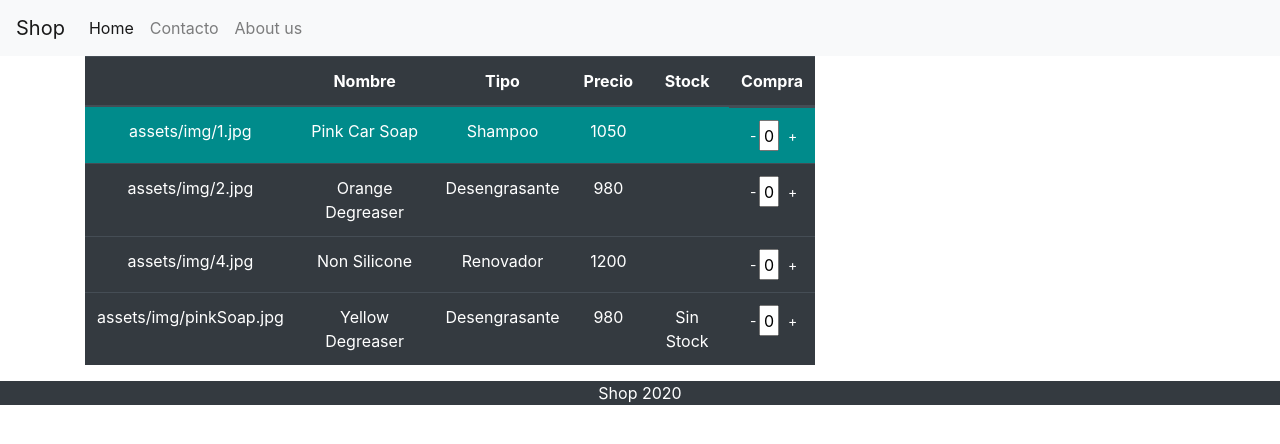
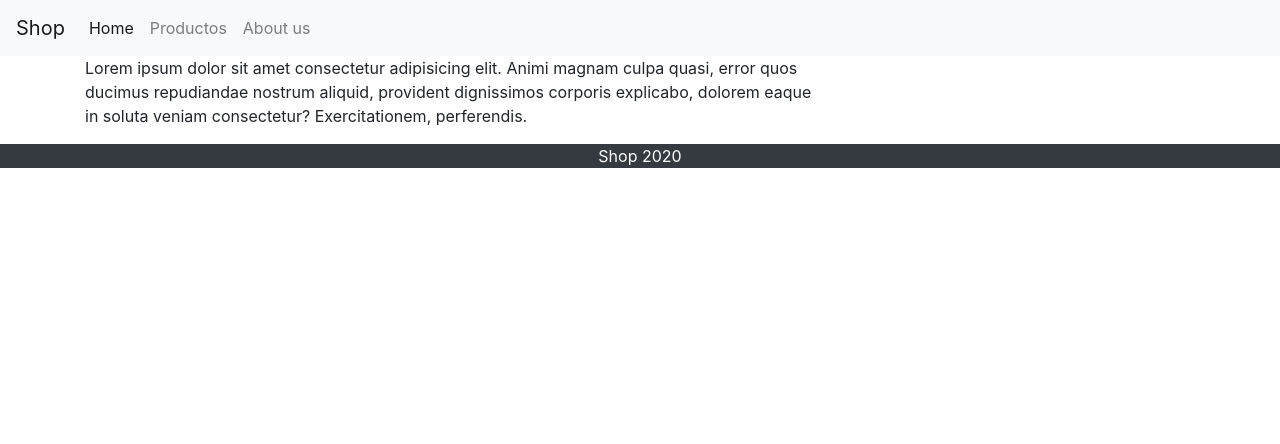
Before and after one commit to Tomepatricio/Semiario-angular-TPE, an Angular app: page /about in a window 1280 px wide. Shown: the top 444 px of the page. Built offline with nearby package versions, Linux system fonts and the light colour scheme.

Commit message:
create about component, and add Routes to proyect

```diff
--- a/angular.json
+++ b/angular.json
@@ -96,5 +96,8 @@
       }
     }
   },
-  "defaultProject": "demo"
+  "defaultProject": "demo",
+  "cli": {
+    "analytics": false
+  }
 }
--- a/src/app/app.component.html
+++ b/src/app/app.component.html
@@ -5,16 +5,18 @@
   </button>
   <div class="collapse navbar-collapse" id="navbarNavAltMarkup">
     <div class="navbar-nav">
-      <a class="nav-link active" href="#">Home <span class="sr-only">(current)</span></a>
-      <a class="nav-link" href="#">Contacto</a>
-      <a class="nav-link" href="#">About us</a>
+      <a class="nav-link active" [routerLink]="['/']">Home <span class="sr-only">(current)</span></a>
+      <a class="nav-link" [routerLink]="['/products']">Productos</a>
+      <a class="nav-link" [routerLink]="['/about']">About us</a>
     </div>
   </div>
 </nav>
 
 <div class="container">
   <div class="row">
-    <div class="col-8"><app-product-list></app-product-list></div>
+    <div class="col-8">
+      <router-outlet></router-outlet>
+    </div>
     <div class="col-4"></div>
   </div>
 </div>
--- a/src/app/app.module.ts
+++ b/src/app/app.module.ts
@@ -4,10 +4,12 @@ import { FormsModule } from "@angular/forms";
 
 import { AppComponent } from "./app.component";
 import { ProductListComponent } from "./product-list/product-list.component";
+import { ProductAboutComponent } from './product-about/product-about.component';
+import { AppRoutingModule } from "./app-routing.modules";
 
 @NgModule({
-  declarations: [AppComponent, ProductListComponent],
-  imports: [BrowserModule, FormsModule],
+  declarations: [AppComponent, ProductListComponent, ProductAboutComponent],
+  imports: [BrowserModule,AppRoutingModule, FormsModule],
   providers: [],
   bootstrap: [AppComponent]
 })
--- /dev/null
+++ b/src/app/product-about/product-about.component.html
@@ -0,0 +1 @@
+<p>Lorem ipsum dolor sit amet consectetur adipisicing elit. Animi magnam culpa quasi, error quos ducimus repudiandae nostrum aliquid, provident dignissimos corporis explicabo, dolorem eaque in soluta veniam consectetur? Exercitationem, perferendis.</p>
--- /dev/null
+++ b/src/app/product-about/product-about.component.ts
@@ -0,0 +1,15 @@
+import { Component, OnInit } from '@angular/core';
+
+@Component({
+  selector: 'app-product-about',
+  templateUrl: './product-about.component.html',
+  styleUrls: ['./product-about.component.css']
+})
+export class ProductAboutComponent implements OnInit {
+
+  constructor() { }
+
+  ngOnInit(): void {
+  }
+
+}
```
Also changed, not shown: src/app/app-routing.modules.ts (added, +26 -0 lines), src/app/product-about/product-about.component.css (added), 2 other files (tests, documents, lock files or other folders).
